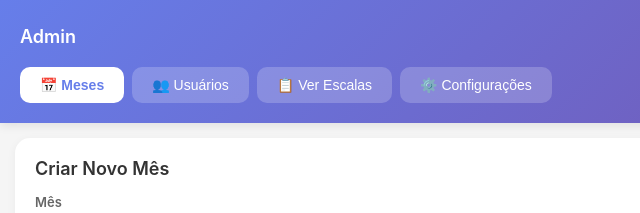
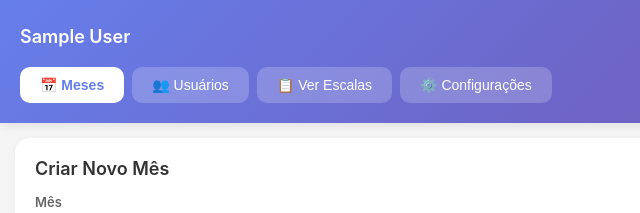
Before and after one commit to 12212cmt/sistema-escala-gbm, a website: page public/admin.html in a window 1280 px wide. Shown: the top 213 px of the page, 0-640 px from the left. Drawn offline with Linux system fonts and the light colour scheme; no server answers; sample sign-in values are in the browser's storage.

Commit message:
Update admin.html

```diff
--- a/public/admin.html
+++ b/public/admin.html
@@ -390,7 +390,7 @@
       if (!currentUser.isAdmin) {
         window.location.href = 'escalas.html';
       }
-      document.getElementById('userName').textContent = currentUser.name;
+      document.getElementById('headerUserName').textContent = currentUser.name;
     }
 
     // Tab switching
```
